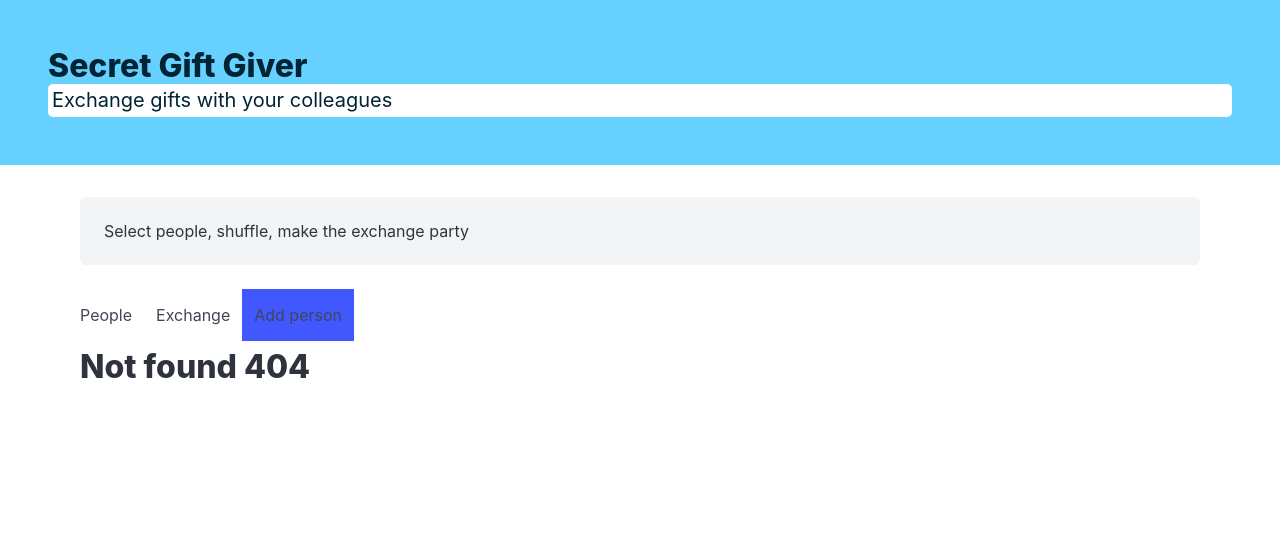
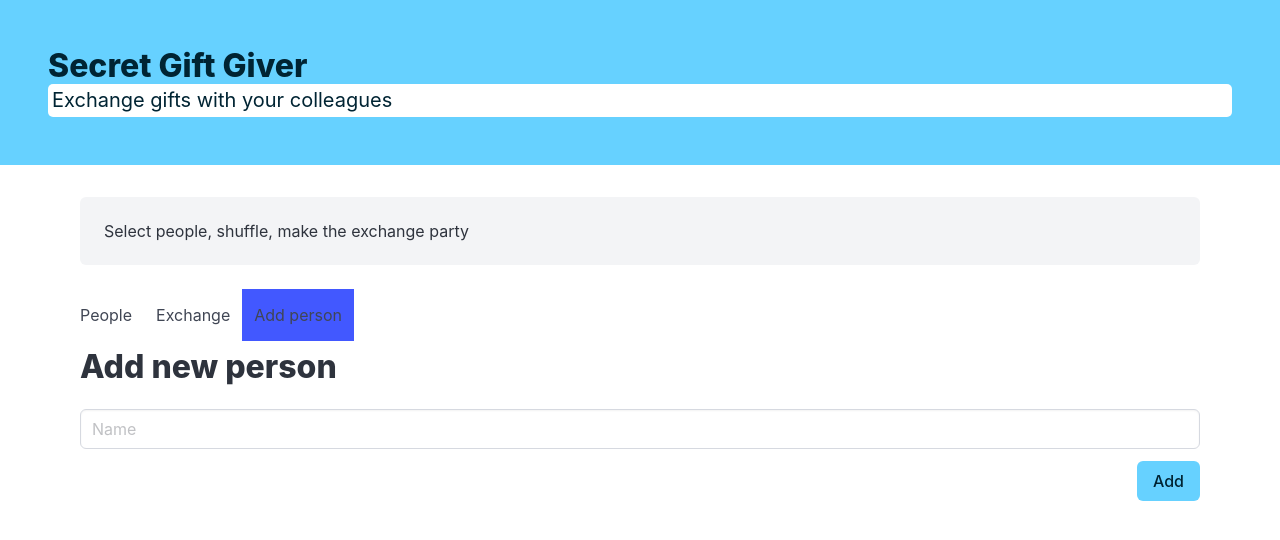
Before and after one commit to michaljabi/eduweb-nowoczesny-react-od-podstaw, a React (Vite) app in the folder secret-gift-giver/: page /add-person in a window 1280 px wide. Before the commit this address had no page. Shown: the top 540 px of the page. Built offline with nearby package versions, Linux system fonts and the light colour scheme.

Commit message:
lesson(25): wrap up task done, AddPersonPage in routing table

```diff
--- /dev/null
+++ b/secret-gift-giver/src/pages/AddPersonPage.jsx
@@ -0,0 +1,20 @@
+import {PageLayout} from "../components/PageLayout.jsx";
+
+export function AddPersonPage() {
+    return <PageLayout title="Add new person">
+        <form onSubmit={e => e.preventDefault()}>
+            <div className="field">
+                <p className="control">
+                    <input className="input" placeholder="Name"/>
+                </p>
+            </div>
+            <div className="field">
+                <p className="control is-flex is-justify-content-end">
+                    <button className="button is-info" type="submit">
+                        Add
+                    </button>
+                </p>
+            </div>
+        </form>
+    </PageLayout>
+}
--- /dev/null
+++ b/secret-gift-giver/src/pages/NotFoundPage.jsx
@@ -0,0 +1,14 @@
+import {PageLayout} from "../components/PageLayout.jsx";
+import {useLocation} from "react-router-dom";
+
+export function NotFoundPage() {
+
+    const { pathname} = useLocation();
+
+    return <PageLayout title="Not found 404" >
+
+        <div className="notification is-warning">
+            Page you requested <code>{pathname}</code> was not found.
+        </div>
+    </PageLayout>
+}
```
Also changed, not shown: secret-gift-giver/src/routing/router.jsx (+7 -2 lines).
